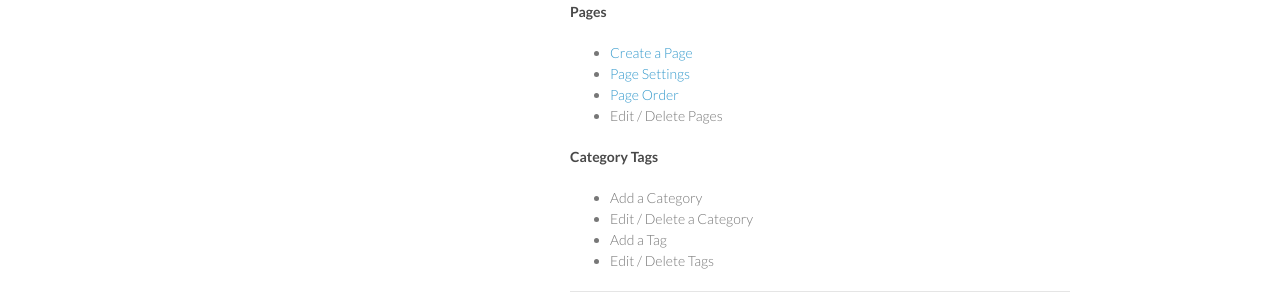
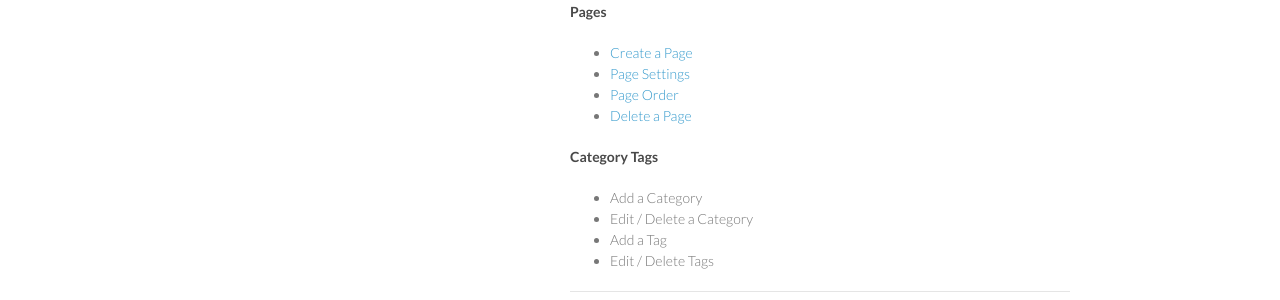
Before and after one commit to Megumi-WordPress-User-Manual/Intro, a Jekyll site: the page built from first-steps-with-wordpress.html, in a window 1280 px wide. Shown: the part 1162-1462 px from the top of the page. Built offline with Jekyll 4.4.1, drawn with Linux system fonts in a browser that asks for light colours.

Commit message:
Update first-steps-with-wordpress.html

```diff
--- a/first-steps-with-wordpress.html
+++ b/first-steps-with-wordpress.html
@@ -76,7 +76,7 @@
             <li><a href="http://megumi-wordpress-user-manual.github.io/Intro/create-a-page.html">Create a Page</a></li>
             <li><a href="http://megumi-wordpress-user-manual.github.io/Intro/page-settings.html">Page Settings</a></li>
             <li><a href="http://megumi-wordpress-user-manual.github.io/Intro/page-order.html">Page Order</a></li>
-            <li>Edit / Delete Pages</li>
+            <li><a href="http://megumi-wordpress-user-manual.github.io/Intro/delete-page.html">Delete a Page</a></li>
           </ul>
 
           <h4>Category Tags</h4>
```
